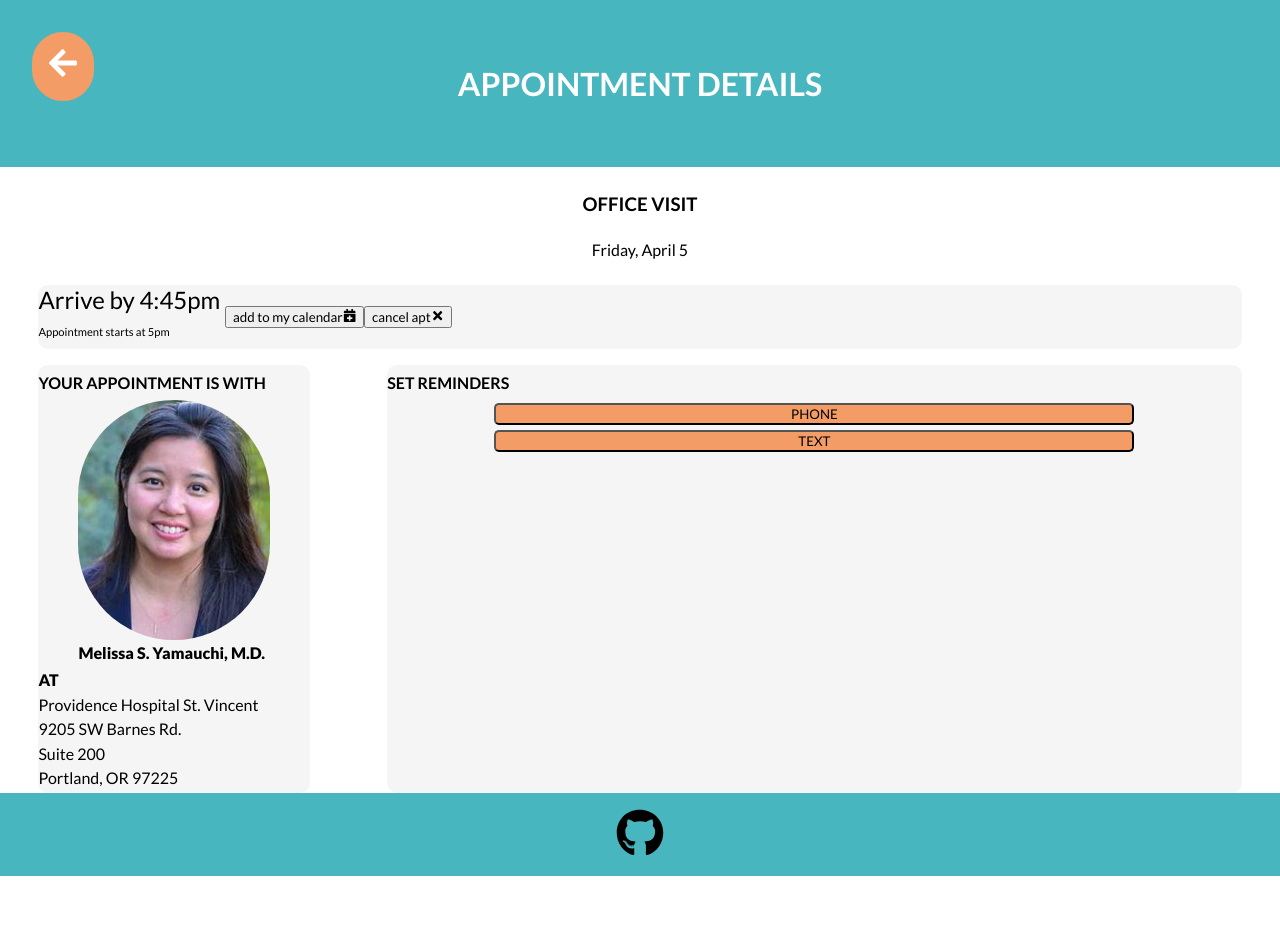
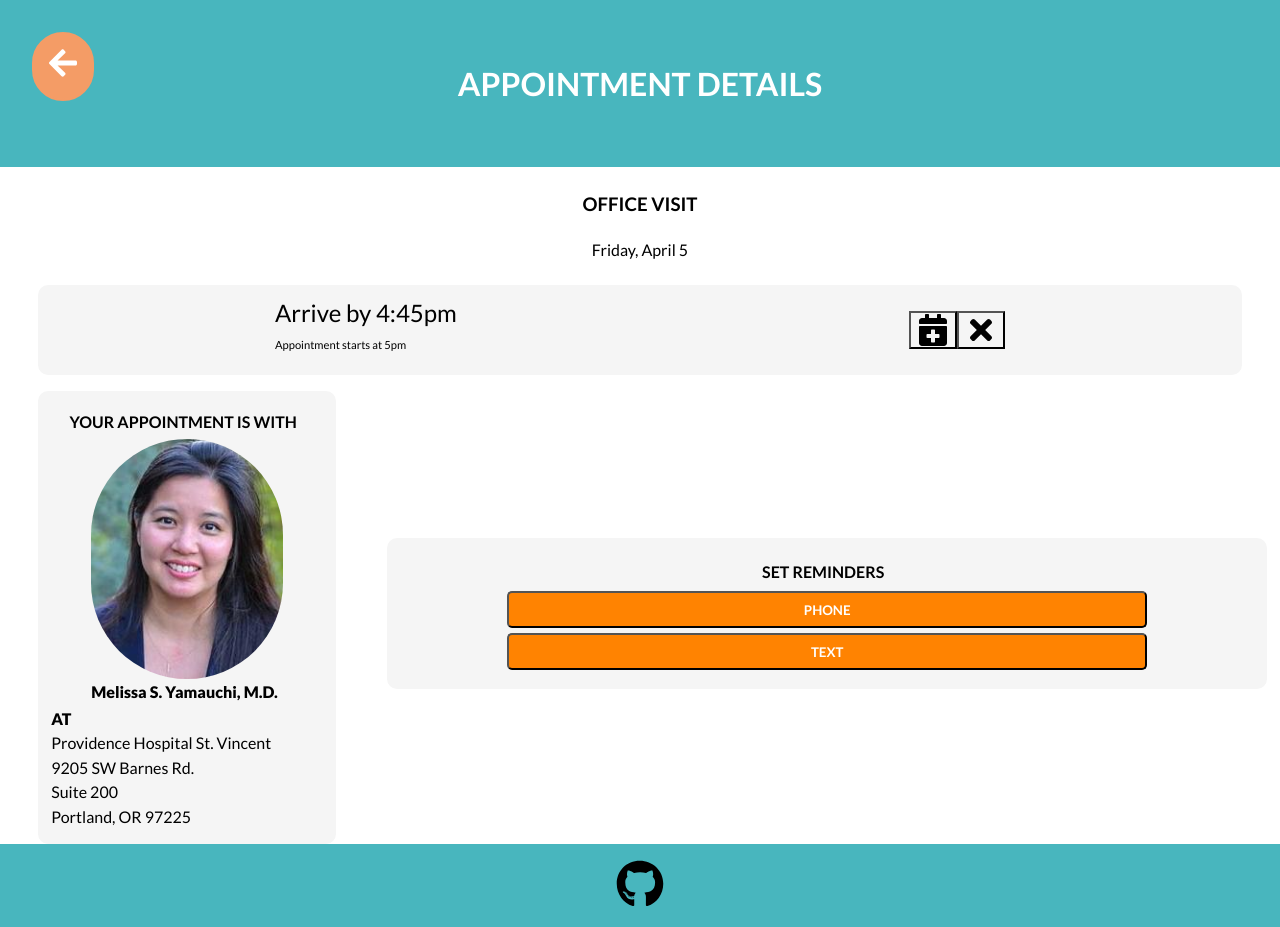
Before and after one commit to healthsparq-hackathon-2019/client, a React (Create React App) app: page /details in a window 1280 px wide. Before the commit the page ends 876 px from the top, so only its background shows below. Built offline with nearby package versions, Linux system fonts and the light colour scheme.

Commit message:
deatils refactored

```diff
--- a/src/components/details/Details.js
+++ b/src/components/details/Details.js
@@ -21,8 +21,8 @@ function Details() {
           <p className={styles.start}>Appointment starts at 5pm</p>
         </div>
         <div className={styles.aptButton}>
-          <button className={styles.button}>add to my calendar<FaCalendarPlus /></button>
-          <button className={styles.button}>cancel apt<FaTimes /></button>
+          <button className={styles.button}><FaCalendarPlus /></button>
+          <button className={styles.button}><FaTimes /></button>
         </div>
       </section>
       <section className={styles.main}>
@@ -40,7 +40,7 @@ function Details() {
           <p className={styles.p}>Suite 200</p>
           <p className={styles.p}>Portland, OR 97225</p>
         </section>
-        <section className={styles.section}>
+        <section className={styles.sectionReminders}>
           <h4 className={styles.h4}>SET REMINDERS</h4>
           <section className={styles.reminders}>
           <button>PHONE</button>
--- a/src/components/details/Details.module.css
+++ b/src/components/details/Details.module.css
@@ -7,6 +7,17 @@
   }
   .section {
     margin: 0 3% 0 3%;
+    padding: 1%;
+    background-color: whitesmoke;
+    border-radius: 10px;
+  }
+  .sectionReminders {
+    position: relative;
+    top: 150px;
+    margin: 1%;
+    padding: 1em;
+    width: 80%;
+    height: 50%;
     background-color: whitesmoke;
     border-radius: 10px;
   }
@@ -33,6 +44,13 @@
     background: none;
     color: #f49c66;
   }
+  .button {
+    display: flex;
+    align-items: center;
+    justify-content: center;
+    font-size: 200%;
+    background: none;
+  }
   .visit{
     text-align: center;
   }
@@ -41,6 +59,8 @@
   }
   .top {
     display: flex;
+    justify-content: space-around;
+    padding: 1%;
     margin: 0 3% 0 3%;
     background-color: whitesmoke;
     border-radius: 10px;
@@ -68,6 +88,7 @@
     font-weight: 800;
   }
   .h4 {
+    text-align: center;
     margin-bottom: 2%;
   }
   .hospital{
@@ -126,6 +147,15 @@
   .h4 {
     margin: .5em .5em .5em 0;
   }
+  .reminders button {
+    margin: .2em;
+    background-color: rgb(255, 131, 1);
+    border-radius: 5px;
+    width: 50vw;
+    padding: 1%;
+    color: white;
+    font-weight: bold;
+  }
   .pic {
     height: 30vh;
     width: auto;
```
